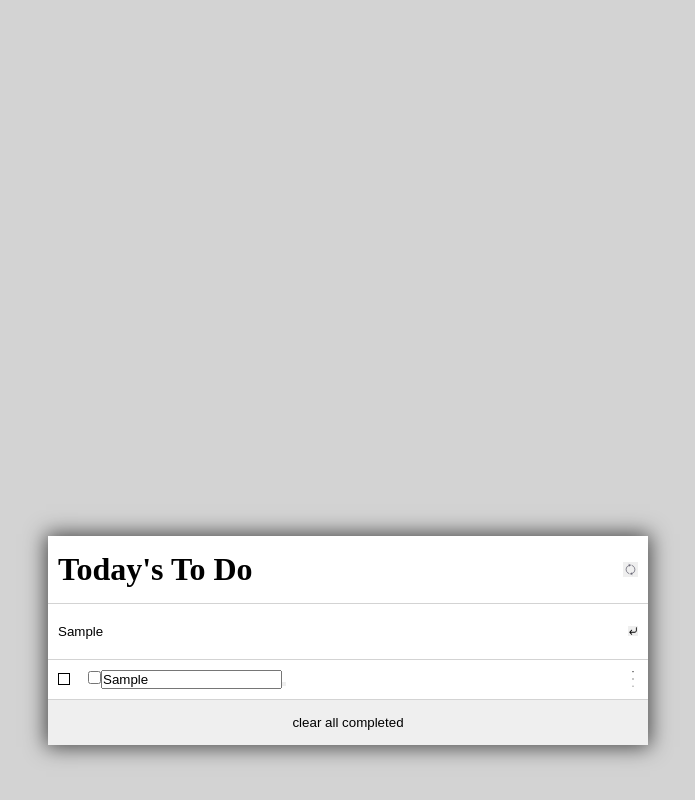
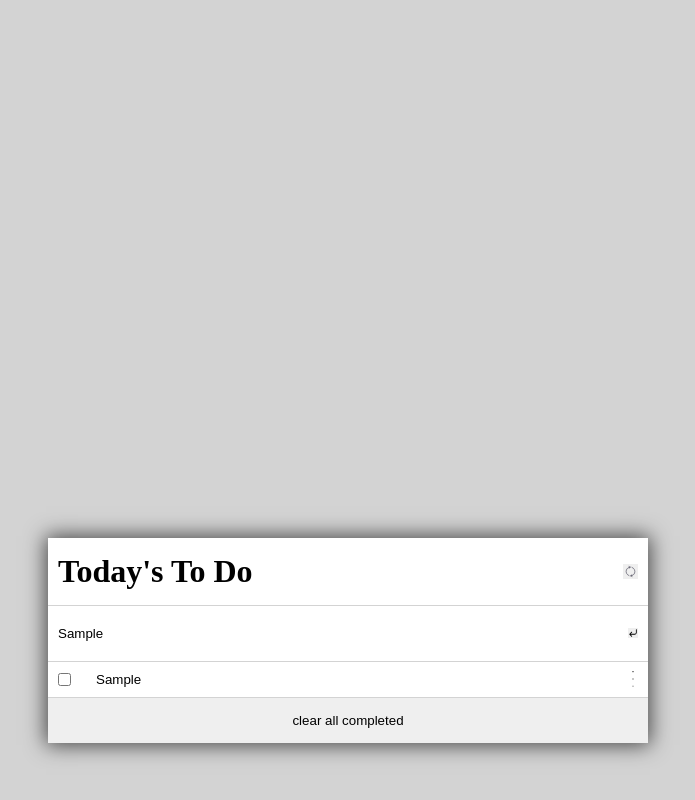
Before and after one commit to Reggeditt/todo-list-App2, a website built with webpack: page src/index.html in a window 1280 px wide. Both pictures are taken after typing "Sample" into the empty fields and a click on the button 925 px from the left and 651 px from the top of the page. Shown: the top 800 px of the page, without its empty margins (292-987 px from the left). Built offline with nearby package versions, Linux system fonts and the light colour scheme.

Commit message:
update styles

```diff
--- a/src/index.css
+++ b/src/index.css
@@ -86,24 +86,34 @@ main {
 }
 
 .todo-list-wrap li {
+  display: flex;
+  justify-content: flex-start;
+  align-items: center;
+  gap: 15px;
   width: 100%;
   box-sizing: border-box;
-  padding: 10px 40px;
+  padding-inline: 10px;
   text-decoration: none;
   list-style: none;
   border-bottom: 1px lightgrey solid;
   position: relative;
 }
 
-.todo-list-wrap li::before {
-  content: "";
-  position: absolute;
-  left: 10px;
-  top: 50%;
-  transform: translateY(-50%);
-  width: 10px;
-  height: 10px;
-  border: 1px solid black;
+
+
+.todo-list-item-description {
+  border: none;
+  outline: none;
+  width: 100%;
+  padding: 10px;
+}
+
+.todo-list-item-remove {
+  display: none;
+  width: 25px;
+  height: 25px;
+  background: url(https://www.svgrepo.com/show/502614/delete.svg) no-repeat center center/cover;
+  border: none;
   cursor: pointer;
 }
 
@@ -119,11 +129,7 @@ main {
   background-size: cover;
   background-repeat: no-repeat;
   background-position: center;
-  cursor: pointer;
-}
-
-.todo-list-wrap li::before:focus {
-  background-color: black;
+  cursor: move;
 }
 
 .clear-completed {
```
